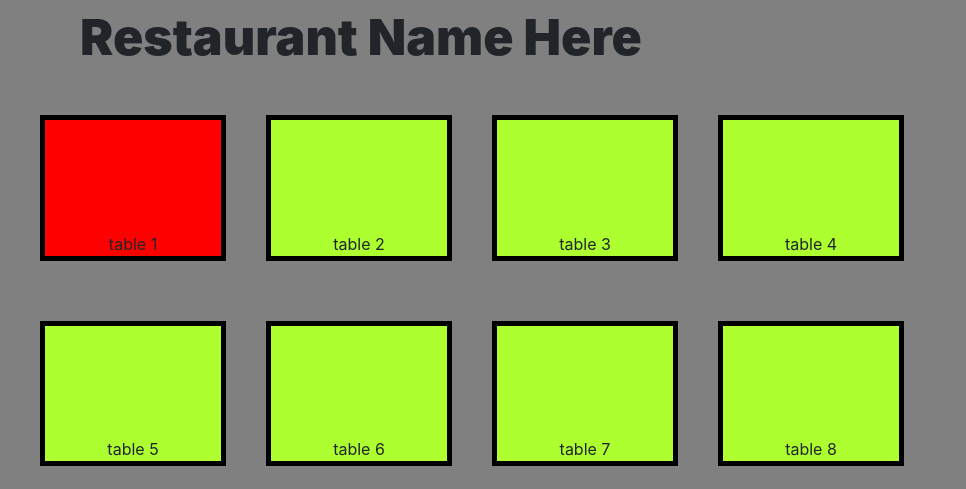
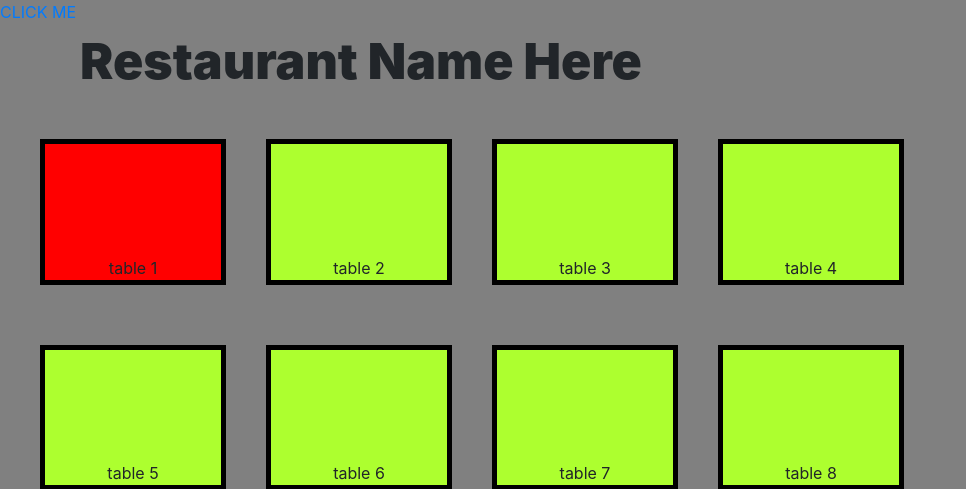
Before and after one commit to omniscientcaribou/CSCE-3444-Team-3, a Django app: template api_server/templates/api_server/test.html in a window 1280 px wide; the page is wider, and only the part inside the window is pictured. Shown: the top 489 px of that part, without its empty margins (0-966 px from the left). Run offline with Django 3.2, Linux system fonts and the light colour scheme; the template is opened without the code that fills it, so the values that code supplies are empty; some libraries are stand-ins or nearby versions.

Commit message:
Trying to redir HTML

```diff
--- /dev/null
+++ b/api_server/templates/api_server/about.html
@@ -0,0 +1 @@
+<p> Sup dog </p>
--- a/api_server/templates/api_server/test.html
+++ b/api_server/templates/api_server/test.html
@@ -18,6 +18,7 @@
     <title>Restaurant Name Here</title>
   </head>
   <body>
+    <a href="about.html"> CLICK ME </a>
 
     <div class="header">
         Restaurant Name Here
```
